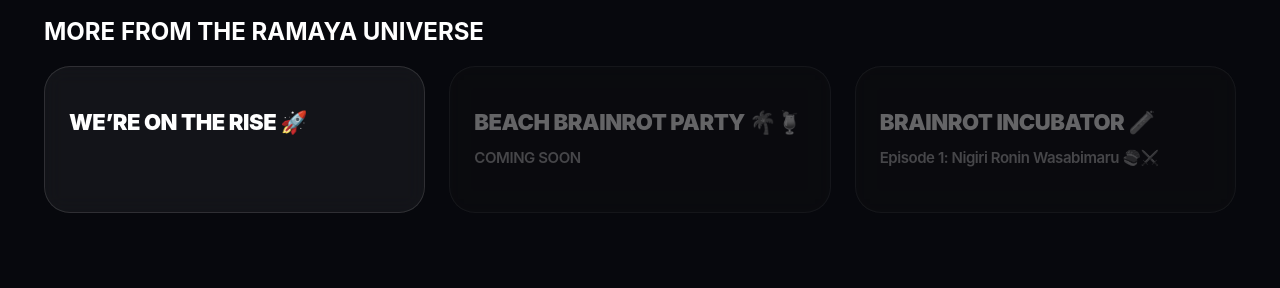
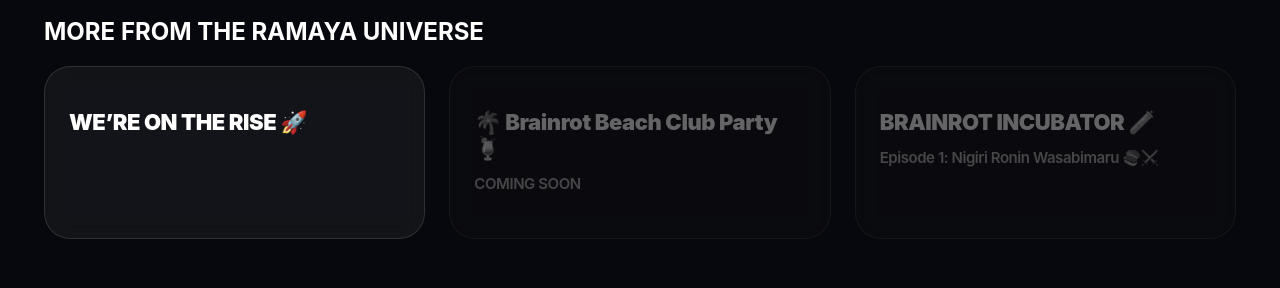
Before and after one commit to ramayabeats/ramayabeats-site, a plain HTML site: page crazy-brainrot.html in a window 1280 px wide. Shown: the part 1929-2217 px from the top of the page. Drawn offline with Linux system fonts and the light colour scheme.

Commit message:
Update crazy-brainrot.html

```diff
--- a/crazy-brainrot.html
+++ b/crazy-brainrot.html
@@ -79,7 +79,7 @@
 
       <div class="coming-grid">
         <a href="index.html" class="coming-card">WE’RE ON THE RISE 🚀</a>
-        <div class="coming-card locked-card">BEACH BRAINROT PARTY 🌴🍹<span>COMING SOON</span></div>
+       <div class="coming-card locked-card">🌴 Brainrot Beach Club Party 🍹<span>COMING SOON</span></div>
         <div class="coming-card locked-card">
           BRAINROT INCUBATOR 🧪<br>
           <span>Episode 1: Nigiri Ronin Wasabimaru 🍣⚔️</span>
```
